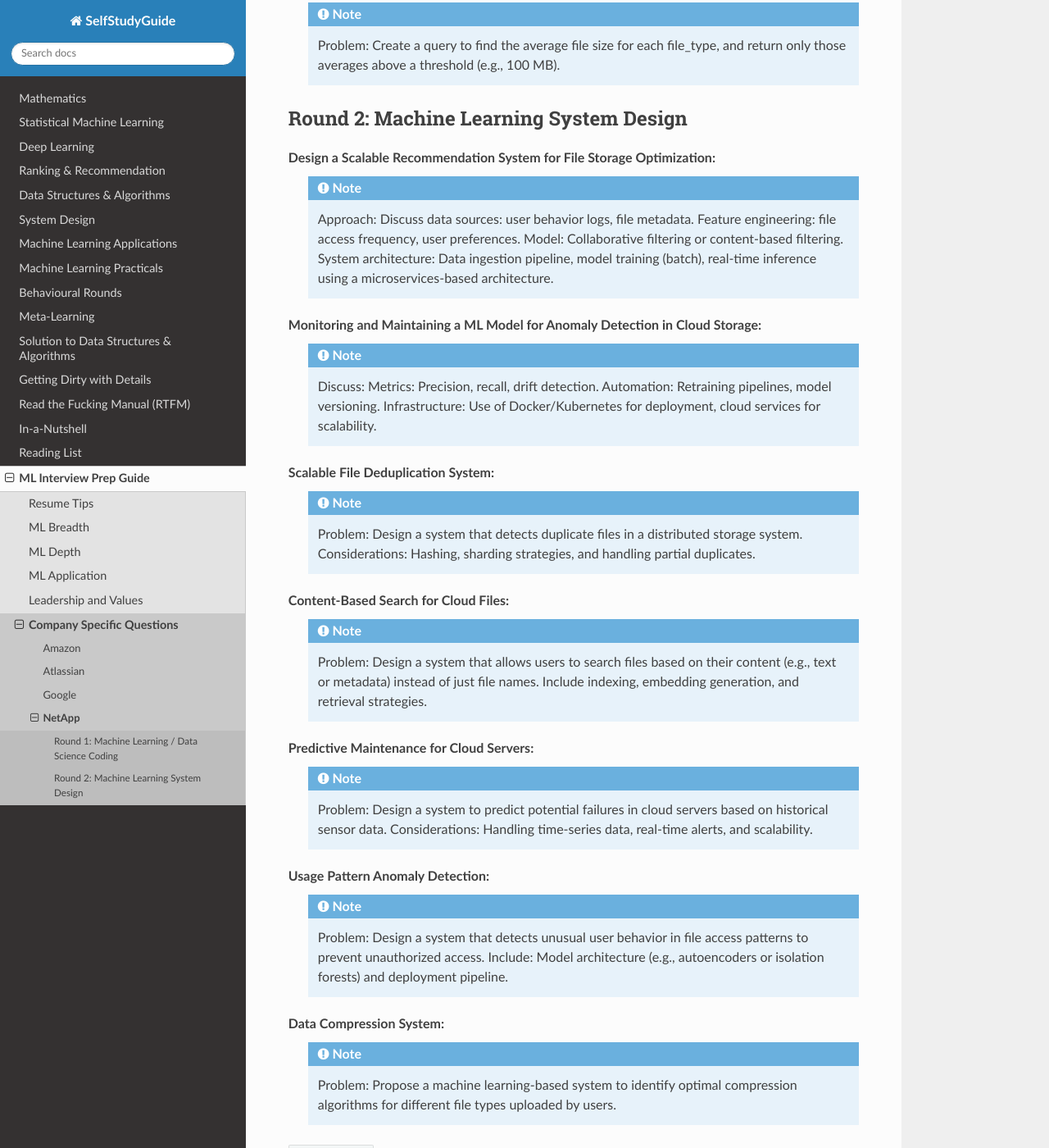
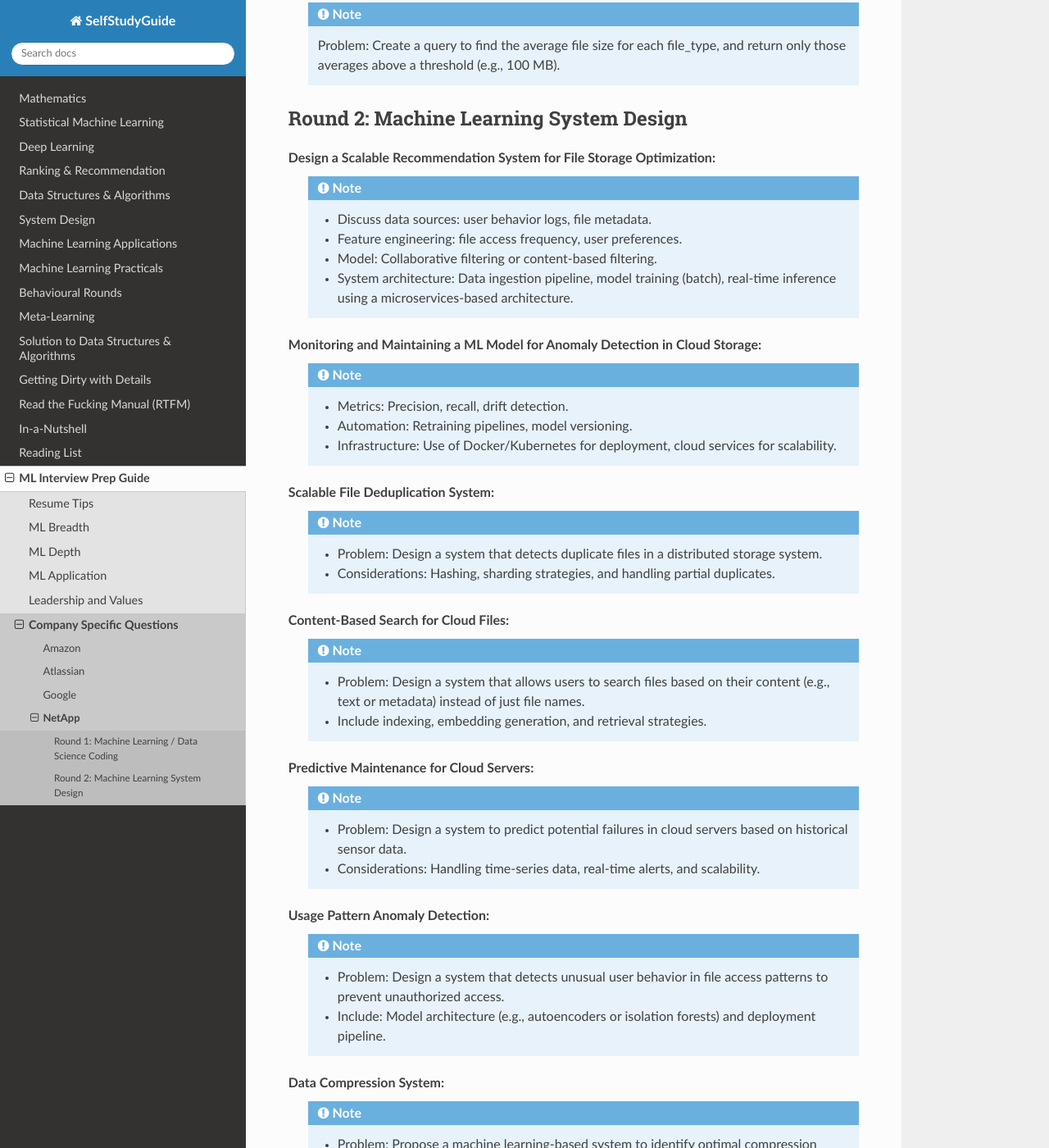
Before and after one commit to uselesstechjunks/leetcode, a Sphinx documentation site: the page built from docs/source/interviews/company/netapp.rst, in a window 1280 px wide and 1400 px high, scrolled down 2240 px. Shown: the whole window at 82% size. Built offline with Sphinx 7.4.7 and the Read the Docs theme 3.1.0, drawn with Linux system fonts in a browser that asks for light colours; part of the change alters nothing that is shown.

Commit message:
Update netapp.rst (#393)

```diff
--- a/docs/source/interviews/company/netapp.rst
+++ b/docs/source/interviews/company/netapp.rst
@@ -65,39 +65,37 @@ Round 2: Machine Learning System Design
 ****************************************************************************************
 Design a Scalable Recommendation System for File Storage Optimization:
 	.. note::
-		Approach:
-		Discuss data sources: user behavior logs, file metadata.
-		Feature engineering: file access frequency, user preferences.
-		Model: Collaborative filtering or content-based filtering.
-		System architecture: Data ingestion pipeline, model training (batch), real-time inference using a microservices-based architecture.
+		- Discuss data sources: user behavior logs, file metadata.
+		- Feature engineering: file access frequency, user preferences.
+		- Model: Collaborative filtering or content-based filtering.
+		- System architecture: Data ingestion pipeline, model training (batch), real-time inference using a microservices-based architecture.
 
 Monitoring and Maintaining a ML Model for Anomaly Detection in Cloud Storage:
 	.. note::
-		Discuss:
-		Metrics: Precision, recall, drift detection.
-		Automation: Retraining pipelines, model versioning.
-		Infrastructure: Use of Docker/Kubernetes for deployment, cloud services for scalability.
+		- Metrics: Precision, recall, drift detection.
+		- Automation: Retraining pipelines, model versioning.
+		- Infrastructure: Use of Docker/Kubernetes for deployment, cloud services for scalability.
 
 Scalable File Deduplication System:
 	.. note::
-		Problem: Design a system that detects duplicate files in a distributed storage system.
-		Considerations: Hashing, sharding strategies, and handling partial duplicates.
+		- Problem: Design a system that detects duplicate files in a distributed storage system.
+		- Considerations: Hashing, sharding strategies, and handling partial duplicates.
 
 Content-Based Search for Cloud Files:
 	.. note::
-		Problem: Design a system that allows users to search files based on their content (e.g., text or metadata) instead of just file names.
-		Include indexing, embedding generation, and retrieval strategies.
+		- Problem: Design a system that allows users to search files based on their content (e.g., text or metadata) instead of just file names.
+		- Include indexing, embedding generation, and retrieval strategies.
 
 Predictive Maintenance for Cloud Servers:
 	.. note::
-		Problem: Design a system to predict potential failures in cloud servers based on historical sensor data.
-		Considerations: Handling time-series data, real-time alerts, and scalability.
+		- Problem: Design a system to predict potential failures in cloud servers based on historical sensor data.
+		- Considerations: Handling time-series data, real-time alerts, and scalability.
 
 Usage Pattern Anomaly Detection:
 	.. note::
-		Problem: Design a system that detects unusual user behavior in file access patterns to prevent unauthorized access.
-		Include: Model architecture (e.g., autoencoders or isolation forests) and deployment pipeline.
+		- Problem: Design a system that detects unusual user behavior in file access patterns to prevent unauthorized access.
+		- Include: Model architecture (e.g., autoencoders or isolation forests) and deployment pipeline.
 
 Data Compression System:
 	.. note::
-		Problem: Propose a machine learning-based system to identify optimal compression algorithms for different file types uploaded by users.
+		- Problem: Propose a machine learning-based system to identify optimal compression algorithms for different file types uploaded by users.
```
